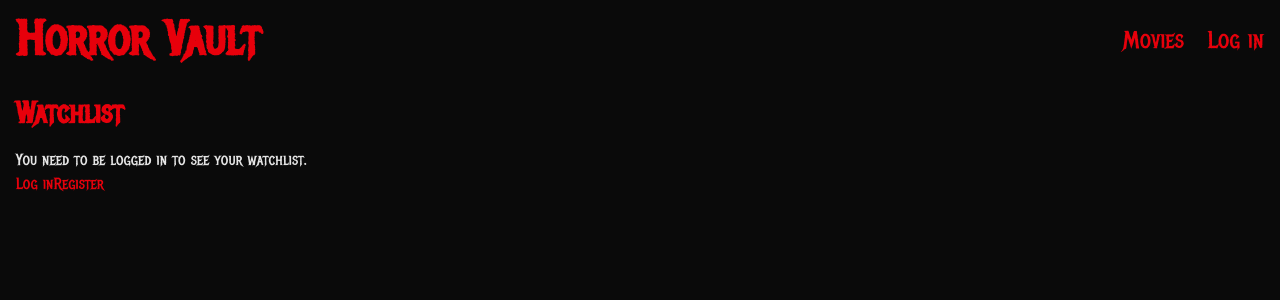
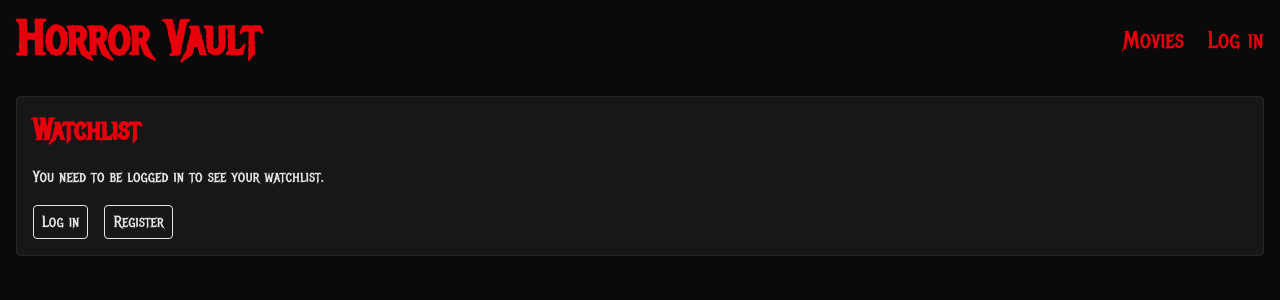
Before and after one commit to BrianLBohorquez/Horror-Vault-Frontend, a React (Vite) app: page /watchlist in a window 1280 px wide. Shown: the top 300 px of the page. Built offline with nearby package versions, Linux system fonts and the light colour scheme; no server answers.

Commit message:
mild styling on the watchlist page

```diff
--- a/src/watchlist/Watchlist.jsx
+++ b/src/watchlist/Watchlist.jsx
@@ -8,7 +8,7 @@ export default function Watchlist({ watchlist, syncWatchlist }) {
   if (watchlist.length === 0) return <p>Your watchlist is empty.</p>;
 
   return (
-    <ul>
+    <ul className="flex flex-wrap items-start gap-6">
       {watchlist.map((item) => (
         <WatchlistItem
           key={item.id}
@@ -50,7 +50,21 @@ function WatchlistItem({ item, syncWatchlist }) {
   };
 
   return (
-    <li>
+    <li
+      className={
+        "relative w-34 rounded bg-red-950 p-1 flex flex-col gap-1" +
+        (item.watched ? " opacity-50" : "")
+      }
+    >
+      <button
+        onClick={tryRemove}
+        aria-label="Remove"
+        title="Remove"
+        className="absolute top-2 right-2 bg-neutral-900 px-1.5 py-0.5 text-sm leading-none"
+      >
+        ✕
+      </button>
+      <Link to={"/movies/" + item.movie_id} title={item.title}>
         {item.poster_url ? (
           <img
             src={item.poster_url}
@@ -62,13 +76,14 @@ function WatchlistItem({ item, syncWatchlist }) {
             {item.title}
           </div>
         )}
-      <Link to={"/movies/" + item.movie_id}>{item.title}</Link>
-      <p>{item.year}</p>
-      <label>
+      </Link>
+      <div className="flex justify-between items-center gap-1">
+        <p className="rounded px-1 text-xs bg-blue-950">{item.year}</p>
+        <label className="flex items-center gap-1 text-sm">
           <input type="checkbox" checked={item.watched} onChange={tryWatched} />
           Watched
         </label>
-      <button onClick={tryRemove}>Remove</button>
+      </div>
       {error && <p role="alert">{error}</p>}
     </li>
   );
--- a/src/watchlist/WatchlistPage.jsx
+++ b/src/watchlist/WatchlistPage.jsx
@@ -23,19 +23,31 @@ export default function WatchlistPage() {
 
   if (!token) {
     return (
-      <>
+      <section className="rounded border border-neutral-800 bg-neutral-900 p-4">
         <h1>Watchlist</h1>
         <p>You need to be logged in to see your watchlist.</p>
-        <Link to="/login">Log in</Link>
-        <Link to="/register">Register</Link>
-      </>
+        <div className="flex gap-4 mt-4">
+          <Link
+            to="/login"
+            className="border rounded px-2 py-1 text-neutral-200 hover:bg-neutral-800"
+          >
+            Log in
+          </Link>
+          <Link
+            to="/register"
+            className="border rounded px-2 py-1 text-neutral-200 hover:bg-neutral-800"
+          >
+            Register
+          </Link>
+        </div>
+      </section>
     );
   }
 
   return (
-    <>
+    <section className="rounded border border-neutral-800 bg-neutral-900 p-4">
       <h1>Watchlist</h1>
       <Watchlist watchlist={watchlist} syncWatchlist={syncWatchlist} />
-    </>
+    </section>
   );
 }
```
Lines whose indentation alone changed are shown as unchanged.
